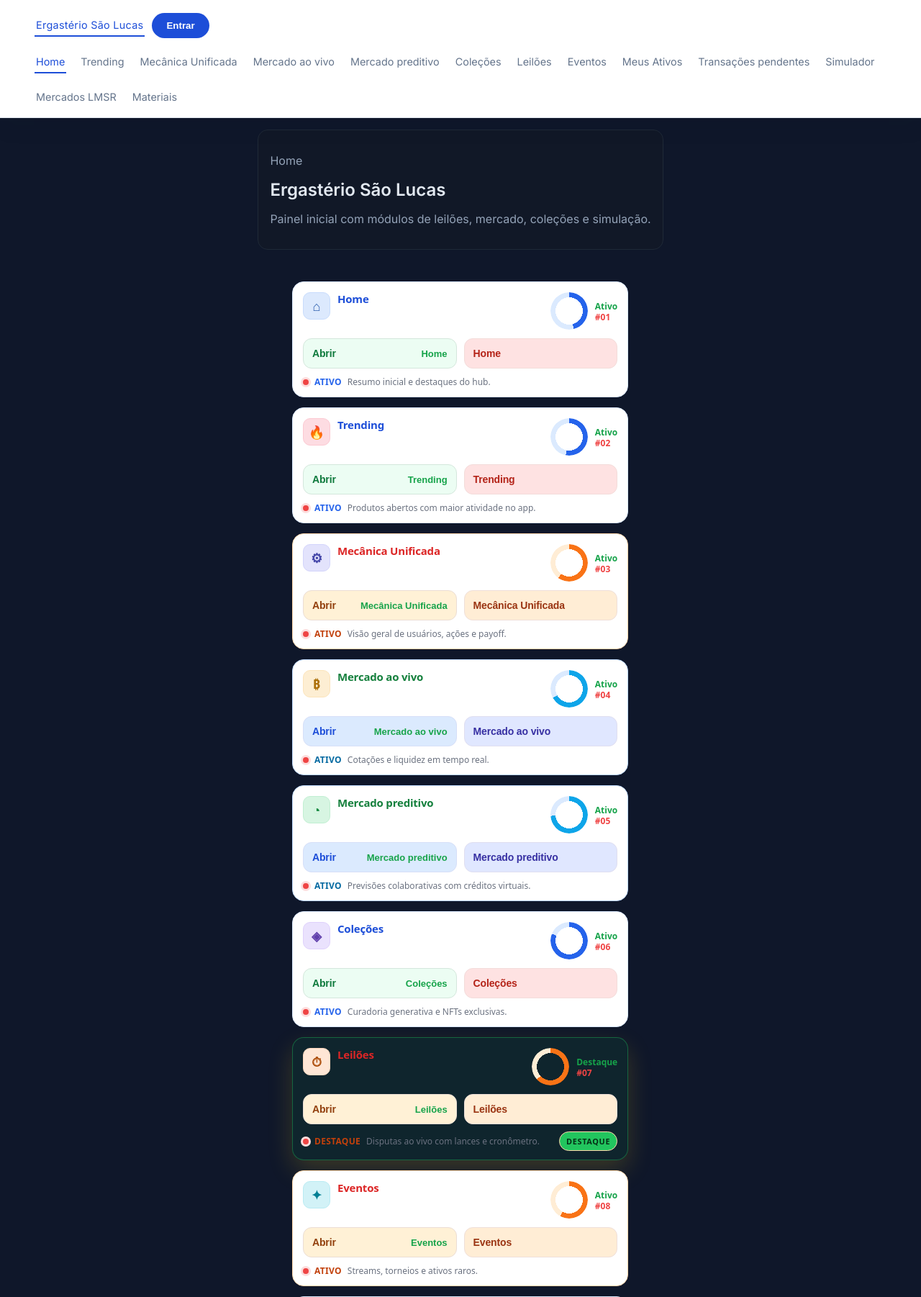
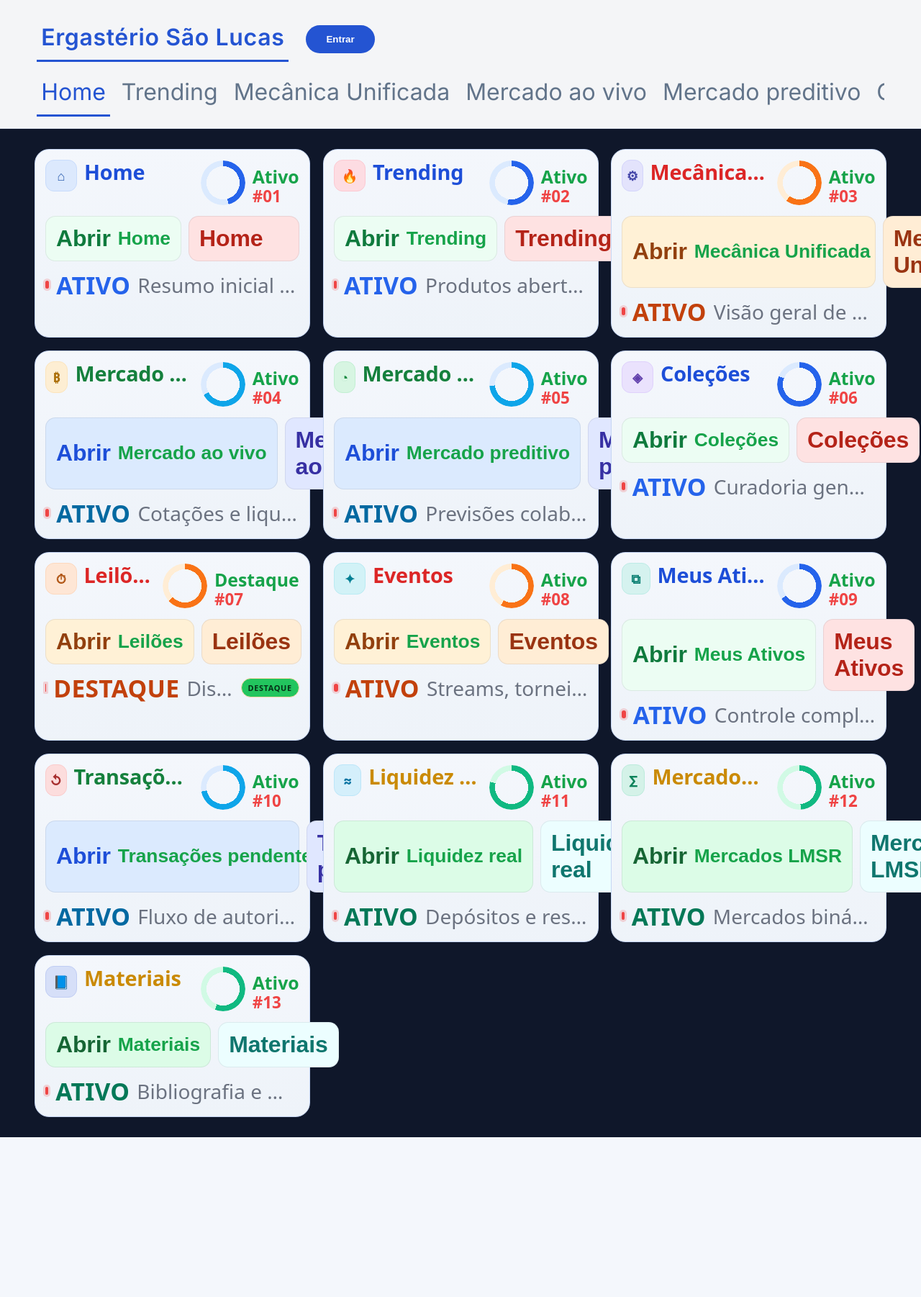
Before and after one commit to aquinomartins/aquinux, a PHP site: page / in a window 1280 px wide. Shown: the top 1802 px of the page at 72% size. After the commit the page ends 1580 px from the top, so only its background shows below. Run offline with PHP 8.4, Linux system fonts and the light colour scheme; data comes from the database, SQL or seed files in the repository.

Commit message:
Refina home para wireframe do modelo

```diff
--- a/app/controllers/HomeController.php
+++ b/app/controllers/HomeController.php
@@ -11,6 +11,7 @@
         render_page('home', [
             'pageTitle' => 'Ergastério São Lucas',
             'pageDescription' => 'Painel principal do Ergastério com módulos interativos.',
+            'pageBodyClass' => 'home-wireframe',
         ]);
     }
 }
--- a/app/core/View.php
+++ b/app/core/View.php
@@ -23,6 +23,7 @@
     extract($data, EXTR_SKIP);
     $pageTitle = $data['pageTitle'] ?? 'Ergastério';
     $pageDescription = $data['pageDescription'] ?? 'Plataforma Ergastério';
+    $pageBodyClass = $data['pageBodyClass'] ?? '';
 
     require $viewsPath . '/layout/header.php';
     require $viewsPath . '/layout/navbar.php';
--- a/app/views/layout/header.php
+++ b/app/views/layout/header.php
@@ -21,4 +21,4 @@
     .subtle{color:#94a3b8}
   </style>
 </head>
-<body class="server-layout">
+<body class="server-layout<?= !empty($pageBodyClass) ? ' ' . htmlspecialchars((string) $pageBodyClass, ENT_QUOTES, 'UTF-8') : '' ?>">
--- a/app/views/pages/home.php
+++ b/app/views/pages/home.php
@@ -2,12 +2,6 @@
 
 declare(strict_types=1);
 ?>
-<section class="server-card page-hero">
-  <p class="subtle">Home</p>
-  <h1>Ergastério São Lucas</h1>
-  <p class="subtle">Painel inicial com módulos de leilões, mercado, coleções e simulação.</p>
-</section>
-
 <main id="view" class="landing-view" data-default-view="home"></main>
 
 <section class="auth-overlay" data-role="auth-overlay" hidden>
--- a/styles.css
+++ b/styles.css
@@ -1881,3 +1881,91 @@
   color:var(--muted);
   border-top:1px solid var(--line);
 }
+
+/* Home wireframe inspired by provided mockup */
+body.home-wireframe{
+  background:#eaedf3;
+  color:#334155;
+  font-family:'Inter','Space Grotesk',system-ui,sans-serif;
+}
+body.home-wireframe::before,
+body.home-wireframe::after{display:none;}
+body.home-wireframe .menu{
+  position:static;
+  padding:22px clamp(20px,4vw,52px) 14px;
+  background:#f4f5f7;
+  border-bottom:1px solid #d8dde8;
+  box-shadow:none;
+}
+body.home-wireframe .menu::before,
+body.home-wireframe .menu::after{display:none;}
+body.home-wireframe .site-header{gap:12px;}
+body.home-wireframe .menu-top{display:flex;justify-content:flex-start;align-items:center;gap:28px;}
+body.home-wireframe .menu-actions{gap:24px;}
+body.home-wireframe .menu-brand{flex-direction:row;align-items:center;gap:16px;}
+body.home-wireframe .menu-logo{color:#111827;font-size:2rem;font-weight:700;}
+body.home-wireframe .auth-trigger{
+  padding:12px 28px;
+  color:#fff;
+  background:#2454d2;
+  border:0;
+  box-shadow:none;
+}
+body.home-wireframe .menu-nav ul{gap:10px;flex-wrap:nowrap;overflow-x:auto;padding-bottom:2px;}
+body.home-wireframe .menu a:not(.menu-title__link){
+  color:#62748a;
+  font-size:2rem;
+  border-radius:0;
+  border-bottom:3px solid transparent;
+  padding:10px 6px 12px;
+}
+body.home-wireframe .menu a:not(.menu-title__link)[aria-current="page"]{
+  color:#2454d2;
+  border-bottom-color:#2454d2;
+}
+body.home-wireframe .menu a:not(.menu-title__link):hover{color:#334155;background:transparent;}
+body.home-wireframe .container{max-width:100%;padding:0;}
+body.home-wireframe .landing-view{padding:22px clamp(20px,4vw,52px) 34px;}
+body.home-wireframe .menu-showcase__grid{grid-template-columns:repeat(4,minmax(0,1fr));gap:18px;}
+body.home-wireframe .pm-card{
+  border-radius:20px;
+  background:linear-gradient(180deg,#f4f7fc 0%,#eef3f9 100%);
+  border:1px solid #c6d6f4;
+  box-shadow:none;
+  padding:14px 14px 12px;
+}
+body.home-wireframe .pm-left{gap:10px;}
+body.home-wireframe .pm-icon{width:44px;height:44px;border-radius:12px;}
+body.home-wireframe .pm-name{font-size:1.8rem;}
+body.home-wireframe .pm-gauge{--size:62px;--thick:8px;}
+body.home-wireframe .pm-gauge-val{display:none;}
+body.home-wireframe .pm-gauge-meta{margin-top:10px;}
+body.home-wireframe .pm-gauge-dir{font-size:1.55rem;}
+body.home-wireframe .pm-gauge-delta{font-size:1.4rem;}
+body.home-wireframe .pm-actions{gap:10px;margin:14px 0 10px;}
+body.home-wireframe .pm-btn{
+  border-radius:14px;
+  padding:12px 14px;
+  border:1px solid rgba(15,23,42,0.08);
+}
+body.home-wireframe .pm-btn-label{font-size:2rem;font-weight:700;}
+body.home-wireframe .pm-btn-pay{font-size:1.65rem;font-weight:600;}
+body.home-wireframe .pm-foot{margin-top:0;}
+body.home-wireframe .pm-live{gap:10px;}
+body.home-wireframe .pm-live-text{font-size:2.1rem;font-weight:800;}
+body.home-wireframe .pm-vol{font-size:1.75rem;color:#6b7280;}
+body.home-wireframe .pm-dot{width:11px;height:11px;box-shadow:0 0 0 3px rgba(239,68,68,0.2);}
+body.home-wireframe footer.container{display:none;}
+
+@media (max-width:1400px){
+  body.home-wireframe .menu-showcase__grid{grid-template-columns:repeat(3,minmax(0,1fr));}
+}
+@media (max-width:1024px){
+  body.home-wireframe .menu-showcase__grid{grid-template-columns:repeat(2,minmax(0,1fr));}
+}
+@media (max-width:680px){
+  body.home-wireframe .menu-showcase__grid{grid-template-columns:1fr;}
+  body.home-wireframe .menu-logo{font-size:1.4rem;}
+  body.home-wireframe .menu-top{gap:12px;}
+  body.home-wireframe .menu-brand{gap:12px;}
+}
```
